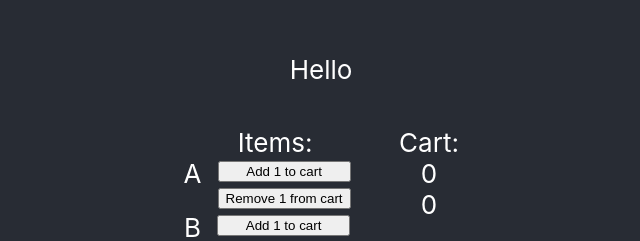
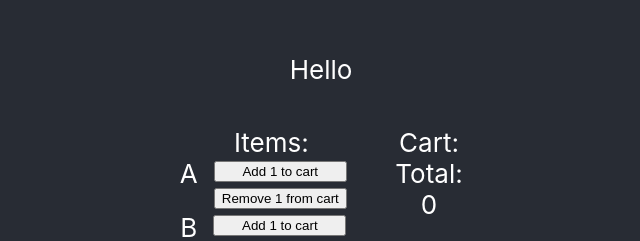
Before and after one commit to Eloi-Perez/store-kata, a React (Create React App) app: page / in a window 1280 px wide. Shown: the part 190-431 px from the top of the page, without its empty margins (319-959 px from the left). Built offline with nearby package versions, Linux system fonts and the light colour scheme.

Commit message:
cosmetic changes

```diff
--- a/src/App.js
+++ b/src/App.js
@@ -63,9 +63,9 @@ export default function App() {
         </div>
         <div className="checkout">
           <span>Cart:</span>
-          {Object.keys(cart).map(item => <div key={item}>{item.toUpperCase()}:{cart[item]}</div>)}
+          {Object.keys(cart).map(item => <div key={item}>{item.toUpperCase()}: {cart[item]}</div>)}
           <br />
-          {total && <span>Total:</span>}
+          <span>Total:</span>
           <br />
           {total && <span>£{total}</span>}
         </div>
```
